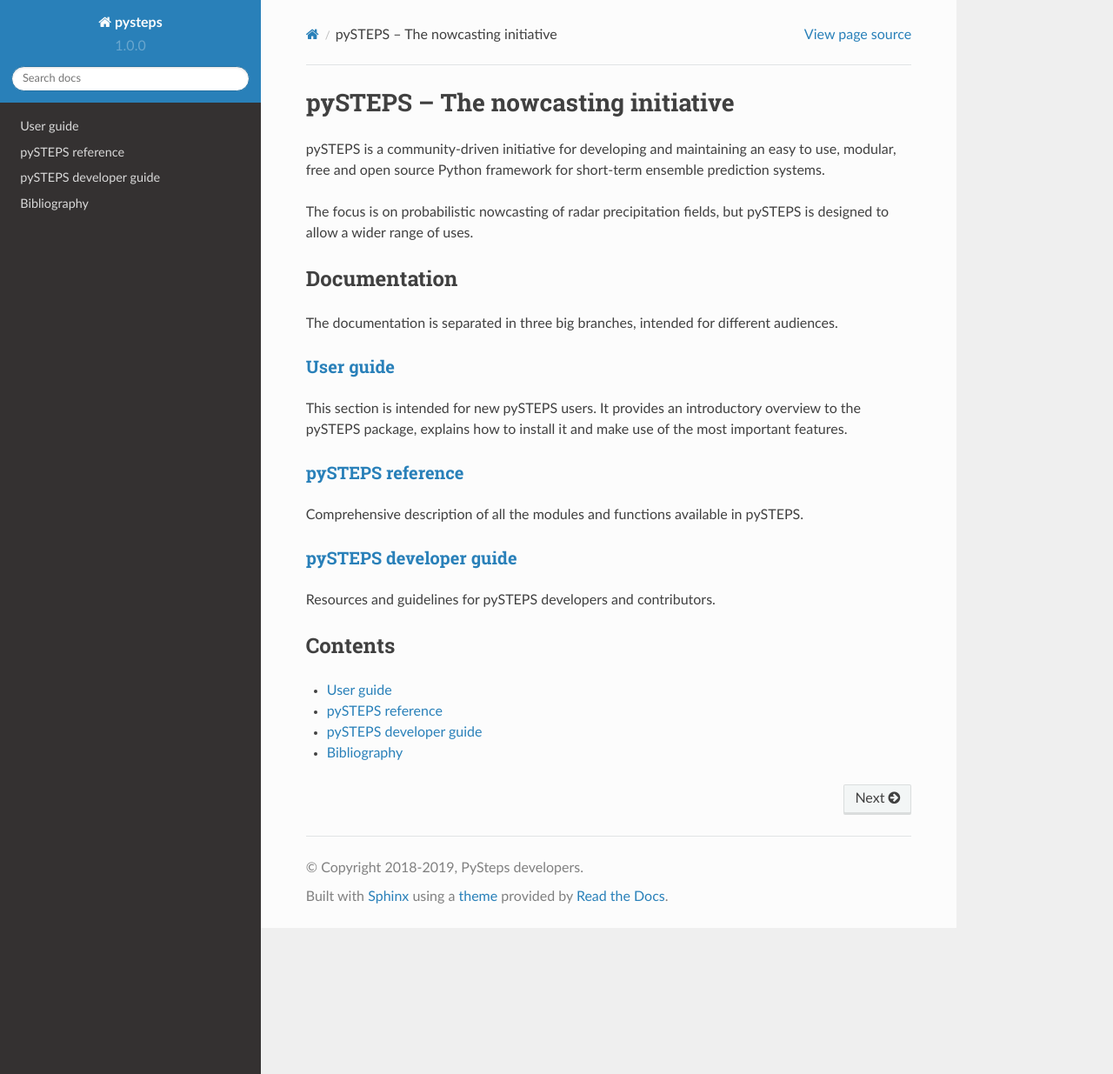
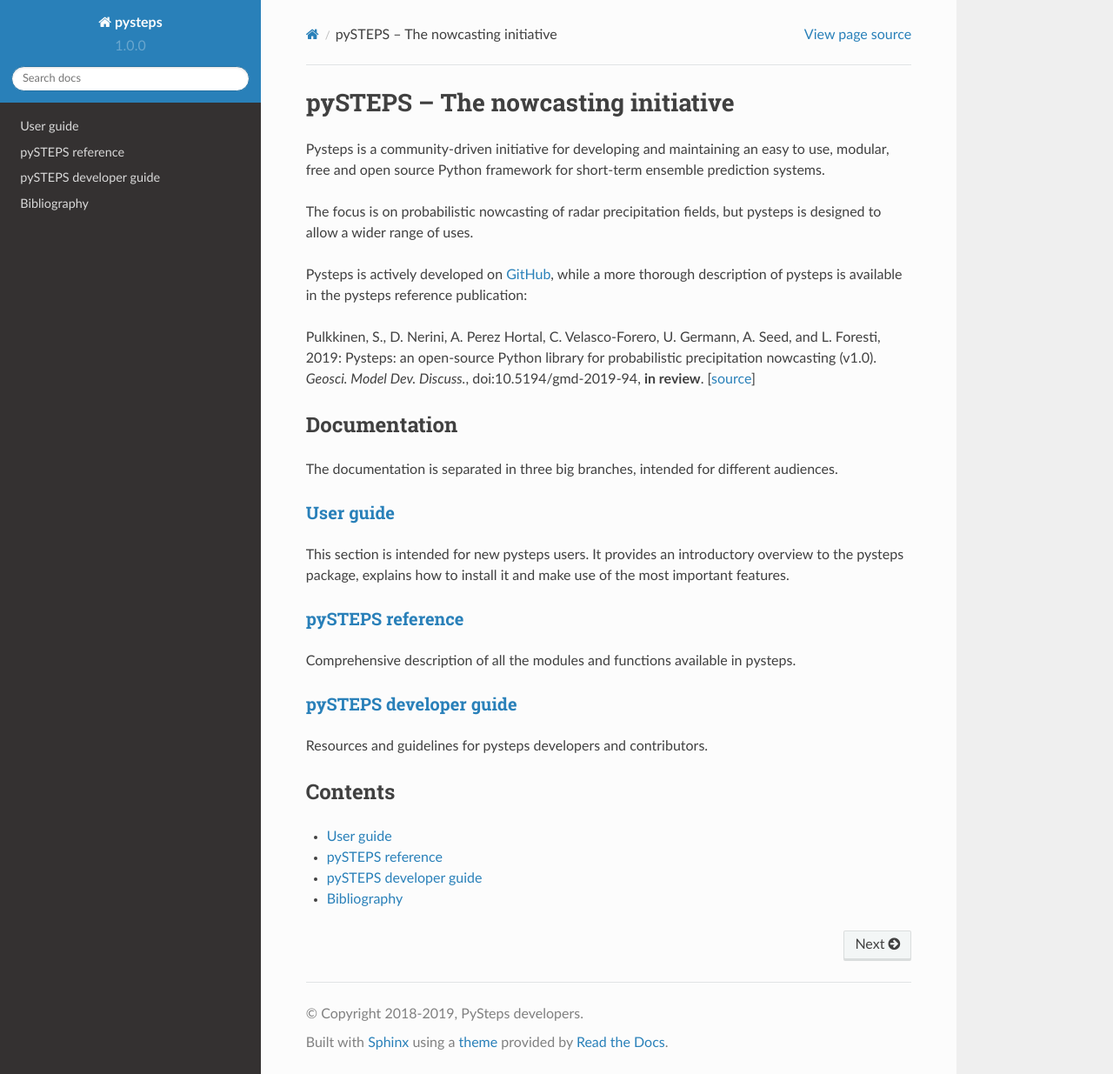
Before and after one commit to pySTEPS/pysteps, a Sphinx documentation site: the page built from doc/source/index.rst, in a window 1280 px wide and 1235 px high. Shown: the whole window at 87% size. Built offline with Sphinx 7.4.7 and the Read the Docs theme 2.0.0, drawn with Linux system fonts in a browser that asks for light colours; pages that are not in the unit, such as notebooks, are missing from menus.

Commit message:
Add link to github page and reference publication

```diff
--- a/doc/source/index.rst
+++ b/doc/source/index.rst
@@ -2,12 +2,24 @@
 pySTEPS -- The nowcasting initiative
 ====================================
 
-pySTEPS is a community-driven initiative for developing and maintaining an easy
+Pysteps is a community-driven initiative for developing and maintaining an easy
 to use, modular, free and open source Python framework for short-term ensemble
 prediction systems.
 
 The focus is on probabilistic nowcasting of radar precipitation fields,
-but pySTEPS is designed to allow a wider range of uses.
+but pysteps is designed to allow a wider range of uses.
+
+Pysteps is actively developed on GitHub__, while a more thorough description
+of pysteps is available in the pysteps reference publication:
+
+Pulkkinen, S., D. Nerini, A. Perez Hortal, C. Velasco-Forero, U. Germann,
+A. Seed, and L. Foresti, 2019:  Pysteps:  an open-source Python library for
+probabilistic precipitation nowcasting (v1.0). *Geosci. Model Dev. Discuss.*,
+doi:10.5194/gmd-2019-94, **in review**. [source__]
+
+__ https://github.com/pySTEPS/pysteps
+__ https://www.geosci-model-dev-discuss.net/gmd-2019-94/
+
 
 Documentation
 =============
@@ -19,19 +31,19 @@
 :ref:`user-guide`
 ~~~~~~~~~~~~~~~~~
 
-This section is intended for new pySTEPS users. It provides an introductory
-overview to the pySTEPS package, explains how to install it and make use of the
+This section is intended for new pysteps users. It provides an introductory
+overview to the pysteps package, explains how to install it and make use of the
 most important features.
 
 :ref:`pysteps-reference`
 ~~~~~~~~~~~~~~~~~~~~~~~~
 
-Comprehensive description of all the modules and functions available in pySTEPS.
+Comprehensive description of all the modules and functions available in pysteps.
 
 :ref:`contributors-guides`
 ~~~~~~~~~~~~~~~~~~~~~~~~~~
 
-Resources and guidelines for pySTEPS developers and contributors.
+Resources and guidelines for pysteps developers and contributors.
 
 
 Contents
```
